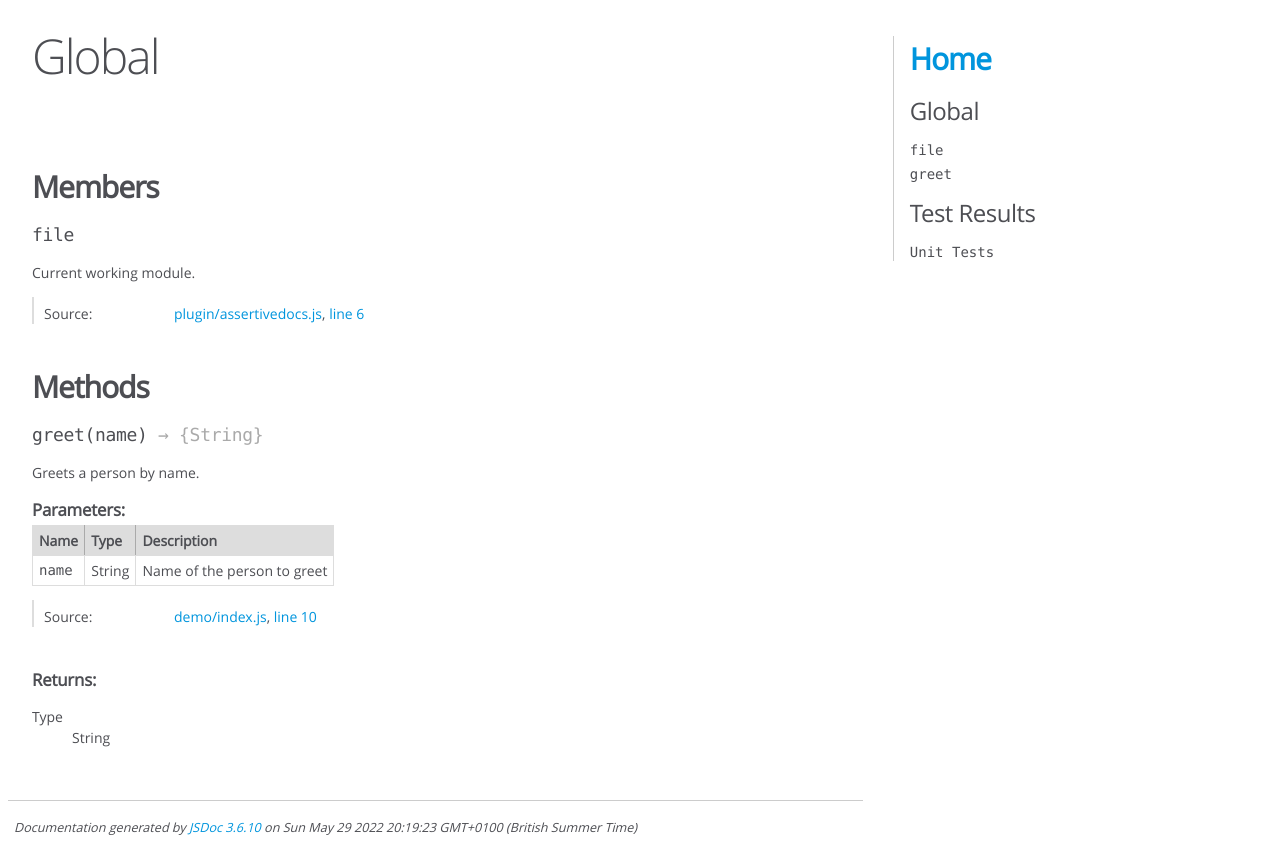
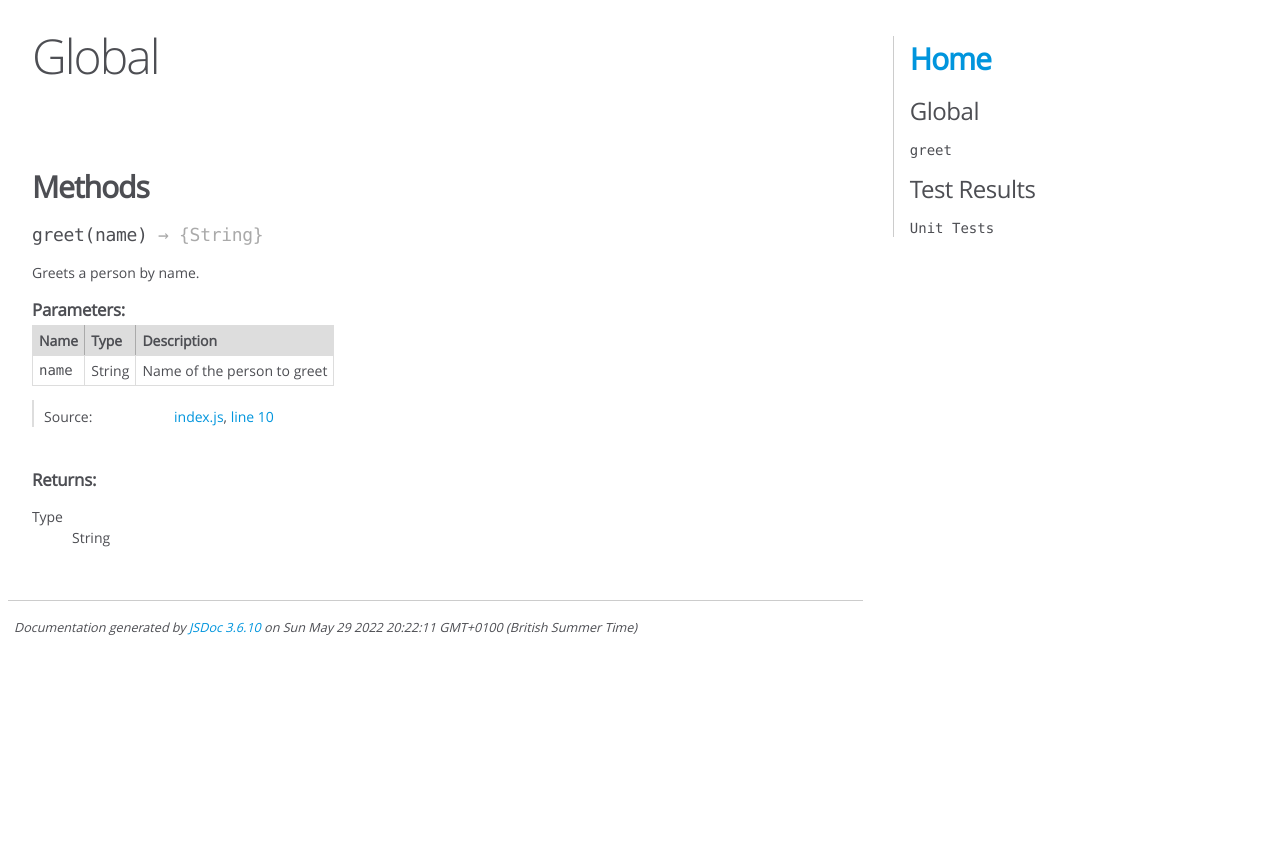
Before and after one commit to snailcreature/assertivedocs, a website: page docs/global.html in a window 1280 px wide. After the commit the page ends 800 px from the top, so only its background shows below. Drawn offline with Linux system fonts and the light colour scheme.

```diff
--- a/docs/global.html
+++ b/docs/global.html
@@ -86,72 +86,6 @@
 
 
 
-
-
-
-
-
-
-
-
-        <h3 class="subsection-title">Members</h3>
-
-
-
-<h4 class="name" id="file"><span class="type-signature"></span>file<span class="type-signature"></span></h4>
-
-
-
-
-<div class="description">
-    <p>Current working module.</p>
-</div>
-
-
-
-
-
-
-
-<dl class="details">
-
-
-
-
-
-
-
-
-
-
-
-
-
-
-
-
-
-
-
-
-
-
-
-
-
-
-    <dt class="tag-source">Source:</dt>
-    <dd class="tag-source"><ul class="dummy"><li>
-        <a href="plugin_assertivedocs.js.html">plugin/assertivedocs.js</a>, <a href="plugin_assertivedocs.js.html#line6">line 6</a>
-    </li></ul></dd>
-
-
-
-
-
-
-
-</dl>
 
 
 
@@ -271,7 +205,7 @@
 
     <dt class="tag-source">Source:</dt>
     <dd class="tag-source"><ul class="dummy"><li>
-        <a href="demo_index.js.html">demo/index.js</a>, <a href="demo_index.js.html#line10">line 10</a>
+        <a href="index.js.html">index.js</a>, <a href="index.js.html#line10">line 10</a>
     </li></ul></dd>
 
 
@@ -335,7 +269,7 @@
 </div>
 
 <nav>
-    <h2><a href="index.html">Home</a></h2><h3>Global</h3><ul><li><a href="global.html#file">file</a></li><li><a href="global.html#greet">greet</a></li></ul>
+    <h2><a href="index.html">Home</a></h2><h3>Global</h3><ul><li><a href="global.html#greet">greet</a></li></ul>
     <h3>Test Results</h3>
     <ul>
         <a href="/unit-tests">Unit Tests</a>
@@ -345,7 +279,7 @@
 <br class="clear">
 
 <footer>
-    Documentation generated by <a href="https://github.com/jsdoc/jsdoc">JSDoc 3.6.10</a> on Sun May 29 2022 20:19:23 GMT+0100 (British Summer Time)
+    Documentation generated by <a href="https://github.com/jsdoc/jsdoc">JSDoc 3.6.10</a> on Sun May 29 2022 20:22:11 GMT+0100 (British Summer Time)
 </footer>
 
 <script> prettyPrint(); </script>
--- a/plugin/assertivedocs.js
+++ b/plugin/assertivedocs.js
@@ -1,8 +1,6 @@
 const fs = require('fs');
 const path = require('path');
-/**
- * Current working module.
- */
+
 let file;
 
 function Assertion(func, args, expected) {
```
Also changed, not shown: docs/index.html (+2 -2 lines), docs/index.js.html (+5 -1 lines), docs/unit-tests/index.html (indentation only). Lines whose indentation alone changed are shown as unchanged.
